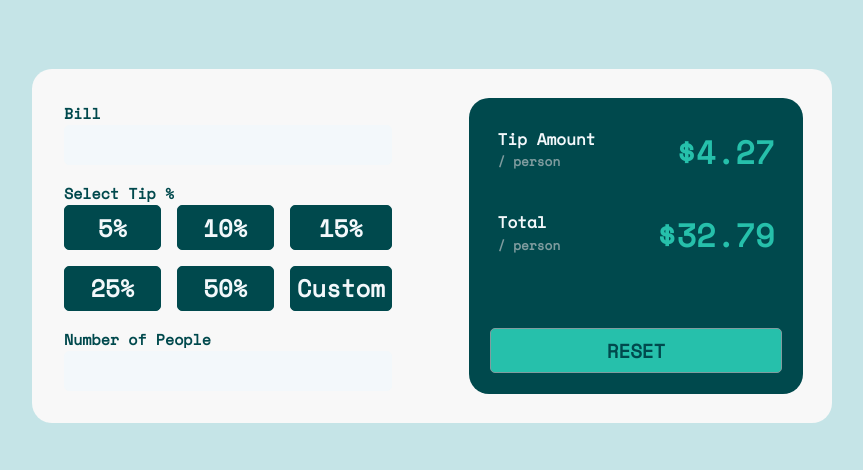
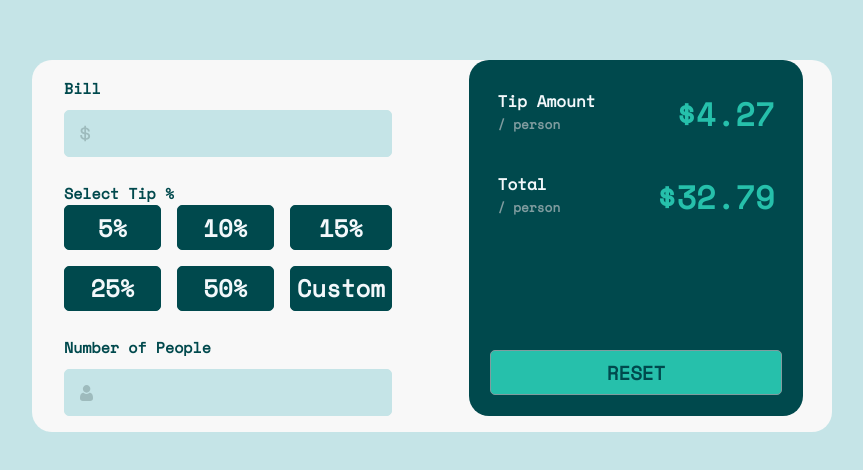
Before and after one commit to diegommelo/front-challenge-tip, a Vue app: page / in a window 1280 px wide. Shown: the part 154-624 px from the top of the page, without its empty margins (208-1071 px from the left). Built offline with nearby package versions, Linux system fonts and the light colour scheme.

Commit message:
feat: added baseinput component

```diff
--- a/src/App.vue
+++ b/src/App.vue
@@ -14,16 +14,17 @@
 <style scoped>
 main {
   display: grid;
-  grid-template-columns: 1fr 1fr;
+  grid-template-columns: 1fr;
+  width: 100%;
   gap: 1rem;
-  width: 50rem;
   background-color: var(--color-background-soft);
   border-radius: 20px;
 }
-@media screen and (max-width: 768px) {
+
+@media screen and (min-width: 768px) {
   main {
-    grid-template-columns: 1fr;
-    width: 100%;
+    grid-template-columns: 1fr 1fr;
+    width: 50rem;
   }
 }
 </style>
--- a/src/assets/base.css
+++ b/src/assets/base.css
@@ -44,7 +44,7 @@
   --primary-dark: var(--vt-c-dark-cyan);
   --primary-light: var(--vt-c-light-gray-cyan);
 
-  --input-background: var(--vt-c-light-gray-cyan-2);
+  --input-background: var(--vt-c-light-gray-cyan);
 }
 
 /* @media (prefers-color-scheme: dark) {
--- a/src/components/TipConfig.vue
+++ b/src/components/TipConfig.vue
@@ -1,12 +1,17 @@
 <template>
     <section class="c-TipConfig">
-        <div class="e-TipConfig-Input">
+        <BaseInput label="Bill">
+            <template #icon>
+                <IconDollar />
+            </template>
+        </BaseInput>
+        <!-- <div class="c-TipConfig-Input">
             <label for="totalBill">Bill</label>
             <input type="text" id="totalBill">
-        </div>
+        </div> -->
         <div class="">
             <span>Select Tip %</span>
-            <div class="e-TipConfig-TipPercentages">
+            <div class="c-TipConfig-TipPercentages">
                 <button>5%</button>
                 <button>10%</button>
                 <button>15%</button>
@@ -15,42 +20,46 @@
                 <button>Custom</button>
             </div>
         </div>
-        <div class="e-TipConfig-Input">
+        <BaseInput label="Number of People">
+            <template #icon>
+                <IconPerson />
+            </template>
+        </BaseInput>
+        <!-- <div class="c-TipConfig-Input">
             <label for="numberOfPeople">Number of People</label>
             <input type="text" id="numberOfPeople">
-        </div>
+        </div> -->
     </section>
 </template>
 
 <script setup>
-
+import BaseInput from './base/BaseInput.vue'
+import IconDollar from './icons/IconDollar.vue'
+import IconPerson from './icons/IconPerson.vue'
 </script>
 
 <style lang="scss" scoped>
 @import url('https://fonts.googleapis.com/css2?family=Space+Mono&display=swap');
+
 .c-TipConfig {
-    padding: 2rem;
+    padding: 1rem 2rem;
     display: flex;
     flex-direction: column;
-    gap: 1rem;
+    gap: 1.5rem;
 }
 
-.e-TipConfig-TipPercentages {
+.c-TipConfig-TipPercentages {
     display: grid;
     grid-template-columns: 1fr 1fr 1fr;
     gap: 1rem;
 }
 
 @media screen and (max-width: 768px) {
-    .e-TipConfig-TipPercentages {
+    .c-TipConfig-TipPercentages {
         grid-template-columns: 1fr 1fr;
     }
 }
 
-.e-TipConfig-Input {
-    display: flex;
-    flex-direction: column;
-}
 .c-TipConfig button {
     background-color: var(--primary-dark);
     color: var(--vt-c-light-gray-cyan-2);
@@ -61,15 +70,4 @@
     font-size: 24px;
     font-weight: bold;
 }
-.c-TipConfig input {
-    border: 1px solid var(--input-background);
-    height: 2.5rem;
-    font-family: 'Space Mono', monospace;
-    font-size: 24px;
-    font-weight: bold;
-    text-align: right;
-    color: var(--primary-dark);
-    background-color: var(--input-background);
-    border-radius: 5px;
-}
 </style>
--- a/src/components/TipReport.vue
+++ b/src/components/TipReport.vue
@@ -30,7 +30,7 @@
 .c-TipReport {
     display: flex;
     flex-direction: column;
-    padding: 1.8rem;
+    padding: 0 1.8rem 1rem 1.8rem;
     color: var(--color-text-light);
 }
 
--- /dev/null
+++ b/src/components/base/BaseInput.vue
@@ -0,0 +1,50 @@
+<template>
+    <div class="c-TipConfig-Input">
+        <label for="input">{{ label }}</label>
+        <input type="text" id="input">
+        <i>
+            <slot name="icon"></slot>
+        </i>
+    </div>
+</template>
+
+<script setup>
+defineProps({
+    label: {
+        type: String,
+    }
+})
+
+</script>
+
+<style lang="scss" scoped>
+.c-TipConfig-Input {
+    display: flex;
+    flex-direction: column;
+
+    & label {
+        margin-bottom: 10px;
+    }
+
+    & input {
+        width: 100%;
+        height: 2.5rem;
+        padding: 1.4rem 0.5rem 1.4rem 2.1rem;
+        font-family: 'Space Mono', monospace;
+        font-size: 24px;
+        font-weight: bold;
+        text-align: right;
+        border: 1px solid var(--input-background);
+        color: var(--primary-dark);
+        background-color: var(--input-background);
+        border-radius: 5px;
+    }
+
+    & i {
+        position: absolute;
+        top: 3rem;
+        left: 1rem;
+        color: var(--primary-dark);
+    }
+}
+</style>
--- /dev/null
+++ b/src/components/icons/IconDollar.vue
@@ -0,0 +1,6 @@
+<template>
+    <svg xmlns="http://www.w3.org/2000/svg" width="11" height="17">
+        <path fill="#9EBBBD"
+            d="M6.016 16.328v-1.464c1.232-.08 2.22-.444 2.964-1.092.744-.648 1.116-1.508 1.116-2.58v-.144c0-.992-.348-1.772-1.044-2.34-.696-.568-1.708-.932-3.036-1.092V4.184c.56.144 1.012.4 1.356.768.344.368.516.816.516 1.344v.288h1.824v-.432c0-.448-.088-.876-.264-1.284a3.783 3.783 0 00-.744-1.116A4.251 4.251 0 007.54 2.9a5.324 5.324 0 00-1.524-.492V.872H4.288V2.36a5.532 5.532 0 00-1.416.324c-.448.168-.84.392-1.176.672-.336.28-.604.616-.804 1.008-.2.392-.3.844-.3 1.356v.144c0 .96.316 1.708.948 2.244.632.536 1.548.884 2.748 1.044v3.912c-.704-.16-1.248-.472-1.632-.936-.384-.464-.576-1.08-.576-1.848v-.288H.256v.576c0 .464.08.924.24 1.38.16.456.404.88.732 1.272.328.392.744.728 1.248 1.008s1.108.476 1.812.588v1.512h1.728zM4.288 7.424c-.688-.128-1.164-.332-1.428-.612-.264-.28-.396-.644-.396-1.092 0-.464.176-.832.528-1.104.352-.272.784-.448 1.296-.528v3.336zm1.728 5.712V9.344c.768.128 1.328.328 1.68.6.352.272.528.688.528 1.248 0 .544-.196.984-.588 1.32-.392.336-.932.544-1.62.624z" />
+    </svg>
+</template>
--- /dev/null
+++ b/src/components/icons/IconPerson.vue
@@ -0,0 +1,6 @@
+<template>
+  <svg xmlns="http://www.w3.org/2000/svg" width="13" height="16">
+    <path fill="#9EBBBD"
+      d="M9.573 7.729c.406 0 .784.07 1.126.209.342.14.639.33.881.569.232.227.438.503.614.82a5.1 5.1 0 01.407.949c.097.312.178.654.242 1.016.062.359.105.699.126 1.011.02.307.031.624.031.945 0 .836-.259 1.512-.768 2.01-.504.492-1.17.742-1.98.742H2.748c-.81 0-1.477-.25-1.98-.742C.259 14.76 0 14.084 0 13.248c0-.322.01-.64.032-.945.02-.312.063-.652.126-1.01.063-.363.144-.705.242-1.017.1-.323.238-.643.407-.948.176-.318.382-.594.613-.821.243-.238.54-.43.882-.57.342-.138.72-.208 1.125-.208.16 0 .313.067.61.265.183.123.397.264.636.421.204.134.48.259.822.372.333.11.671.167 1.005.167a3.19 3.19 0 001.006-.167c.341-.113.618-.238.822-.372l.636-.42c.296-.2.45-.266.61-.266zM6.598 0C7.63 0 8.522.38 9.252 1.129s1.1 1.666 1.1 2.724c0 1.06-.37 1.976-1.1 2.725-.73.75-1.623 1.13-2.654 1.13-1.03 0-1.924-.38-2.653-1.13-.73-.749-1.1-1.666-1.1-2.725 0-1.058.37-1.975 1.1-2.724C4.675.379 5.567 0 6.598 0z" />
+  </svg>
+</template>
```
Also changed, not shown: src/components/icons/IconCommunity.vue (deleted, +0 -7 lines), src/components/icons/IconDocumentation.vue (deleted, +0 -7 lines), src/components/icons/IconSupport.vue (deleted, +0 -7 lines), src/components/icons/IconTooling.vue (deleted, +0 -19 lines).
